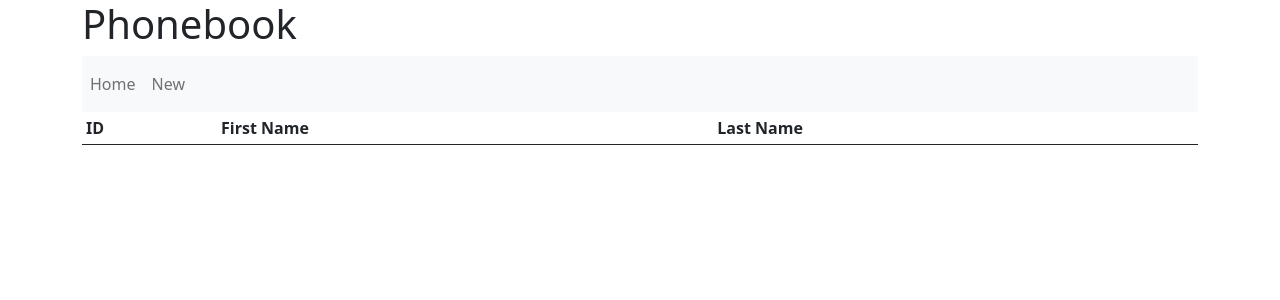
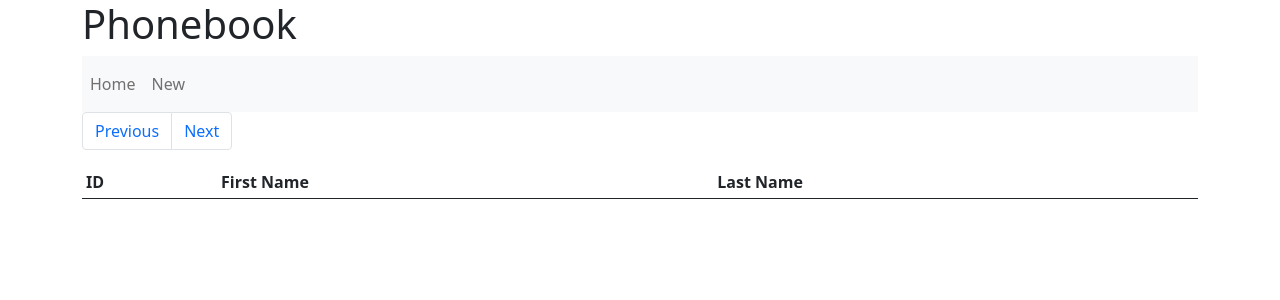
Before and after one commit to sylvioneto/phonebook-appengine, a Flask app: page / in a window 1280 px wide. Shown: the top 300 px of the page. Run offline with Flask 2, Linux system fonts and the light colour scheme; data that the repository does not hold is empty.

Commit message:
pagination

```diff
--- a/app/gcp_firestore.py
+++ b/app/gcp_firestore.py
@@ -7,20 +7,23 @@ def save_contact(contact):
     doc_ref.set(vars(contact))
 
 
-def get_contacts(page_limit=50, start_after_email=None):
+def get_contacts(page=None):
+    page_limit=50
+    page_offset=0
+    if page:
+        page_offset = page * page_limit
+
     contacts = []
     db = firestore.Client()
     docs_ref = db.collection(u'contacts')
 
-    doc_query = docs_ref.order_by(u'email').start_after({u'email': start_after_email}).limit(page_limit)
+    doc_query = docs_ref.order_by(u'email').offset(page_offset).limit(page_limit)
     docs = doc_query.stream()
 
     for doc in docs:
         c = doc.to_dict()
         c["id"] = doc.id
         contacts.append(c)
-        last_email = c['email']
-        print(last_email)
     return contacts
 
 
--- a/app/main.py
+++ b/app/main.py
@@ -25,7 +25,14 @@ def warmup():
 @app.route('/')
 def index():
     contacts = gcp_firestore.get_contacts()
-    return render_template('list.html', title='Phonebook', contacts=contacts)
+    return render_template('list.html', title='Phonebook', contacts=contacts, next_page=1)
+
+
+@app.route('/<page>')
+def page(page):
+    page = int(page)
+    contacts = gcp_firestore.get_contacts(page)
+    return render_template('list.html', title='Phonebook', contacts=contacts, next_page=page+1, previous_page=page-1)
 
 
 @app.route('/new', methods=['GET'])
--- a/app/templates/list.html
+++ b/app/templates/list.html
@@ -1,5 +1,11 @@
 {% extends "template.html" %}
 {% block content %}
+    <nav aria-label="Page navigation example">
+        <ul class="pagination">
+        <li class="page-item"><a class="page-link" href="/{{ previous_page }}">Previous</a></li>
+        <li class="page-item"><a class="page-link" href="/{{ next_page }}">Next</a></li>
+        </ul>
+    </nav>
     <table class="table table-sm">
         <thead>
             <tr>
```
